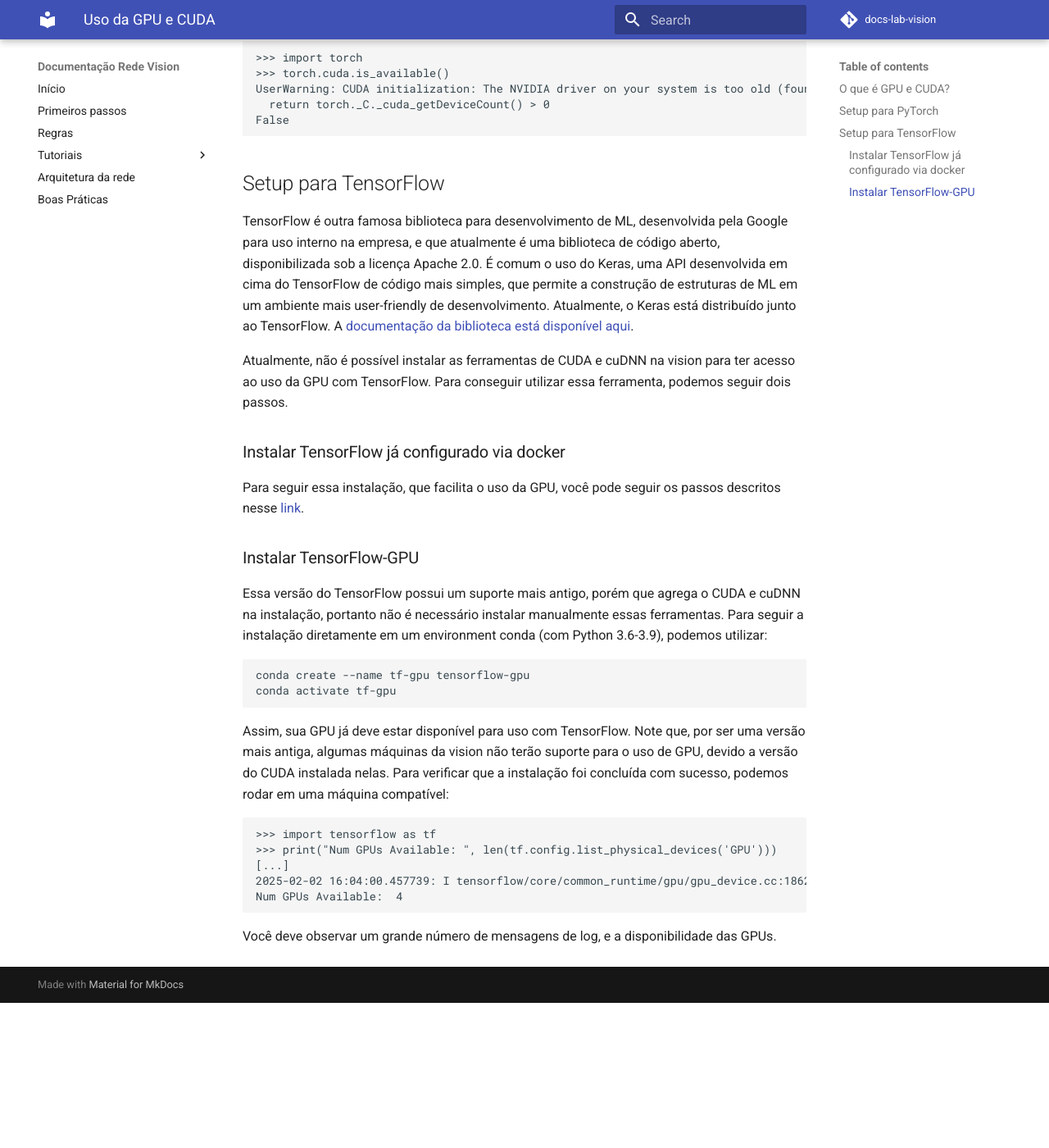
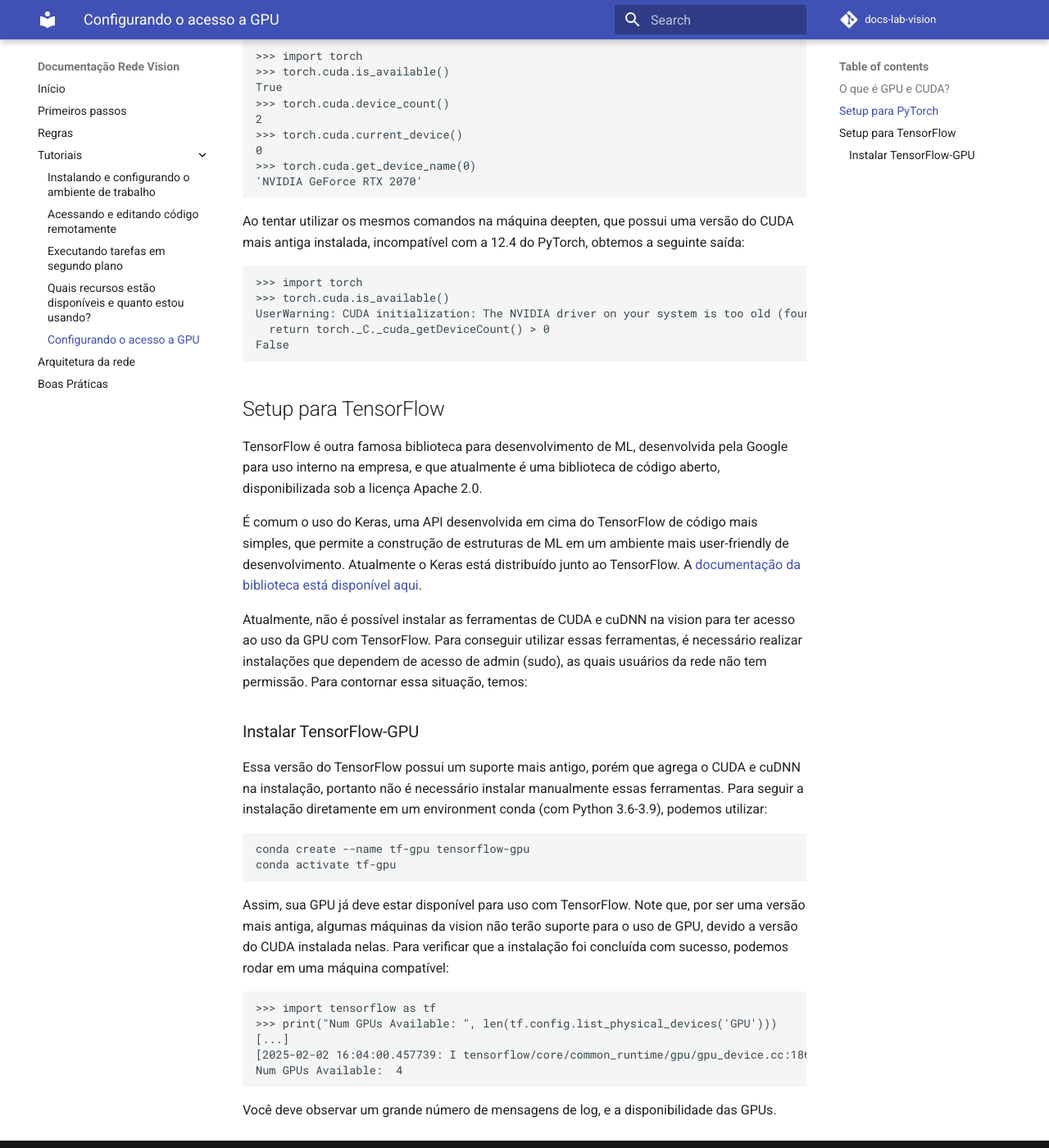
Before and after one commit to arturandre/docs-lab-vision, an MkDocs documentation site: the page built from docs/tutorials/using-gpu.md, in a window 1280 px wide and 1400 px high, scrolled down 1985 px. Shown: the whole window at 82% size. Built offline with MkDocs 1.6.1 and Material for MkDocs 9.7.7, drawn with Linux system fonts in a browser that asks for light colours; comment, search, counter and statistics services are not loaded; before the commit the page ends 3208 px from its top, so only the background shows below that; some of the changed text lies outside the part shown.

Commit message:
fix: move directories position for images

````diff
--- a/docs/tutorials/using-gpu.md
+++ b/docs/tutorials/using-gpu.md
@@ -14,7 +14,7 @@ Agora que sabemos o que é GPU, precisamos de uma forma para utilizar esse poder
 
 ## Setup para PyTorch
 
-O PyTorch é uma das mais famosas bibliotecas para desenvolvimento de sistemas de aprendizado de máquina, e muito conhecida por ser utilizada em grandes sistemas e como ferramenta essencial para pesquisadores da área. Você pode encontrar a (documentação do PyTorch aqui)[https://pytorch.org/].
+O PyTorch é uma das mais famosas bibliotecas para desenvolvimento de sistemas de aprendizado de máquina, e muito conhecida por ser utilizada em grandes sistemas e como ferramenta essencial para pesquisadores da área. Você pode encontrar a [documentação do PyTorch aqui](https://pytorch.org/).
 
 Tendo um ambiente Conda instalado e configurado, podemos entrar nesse ambiente com:
 
@@ -22,11 +22,11 @@ Tendo um ambiente Conda instalado e configurado, podemos entrar nesse ambiente c
 conda activate nome_ambiente
 ```
 
-Agora, é possível instalar todas as dependências necessárias nesse ambiente, incluindo o PyTorch. A partir de 2025, não é mais possível instalar pacotes torch usando conda, então é necessário fazer essa instalação usando pip. Para escolher a configuração da biblioteca que deseja instalar, entre nesse [link](https://pytorch.org/get-started/locally/) e escolha as opções desejadas.
+Agora, é possível instalar todas as dependências necessárias nesse ambiente, incluindo o PyTorch. A partir de 2025, não é mais possível instalar pacotes torch usando conda, então é necessário fazer essa instalação usando pip. Para escolher a configuração da biblioteca que deseja instalar, entre nesse [link](https://pytorch.org/get-started/locally/) e escolha as opções desejadas. Se desejar, siga a configuração da imagem:
 
-![PyTorch config!](/images/pytorch-getting-started.png "PyTorch Getting Started")
+![PyTorch config](../images/pytorch-getting-started.png)
 
-Agora, basta executar o comando sugerido pelo site em alguma máquina da rede, e o PyTorch estará pronto para uso. Note que, ao escolher uma configuração, você provavelmente não conseguirá utilizar a GPU em todas as máquinas da vision, isso pois a versão do CUDA instalada em cada máquina pode variar. Verifique a versão do CUDA em cada máquina para instalar o PyTorch de acordo com sua preferência, e se necessário, tenha mais de um ambiente Conda, para possuir mais de uma versão da biblioteca instalada.
+Agora, basta executar o comando sugerido pelo site em seu ambiente conda, e o PyTorch estará pronto para uso. Note que, ao escolher uma configuração, você provavelmente não conseguirá utilizar a GPU em todas as máquinas da vision, isso pois a versão do CUDA instalada em cada máquina pode variar. Verifique a versão do CUDA em cada máquina para instalar o PyTorch de acordo com sua preferência, e se necessário, tenha mais de um ambiente Conda, para possuir mais de uma versão da biblioteca instalada.
 
 Para verificar a versão CUDA instalada em cada máquina, utilize:
 
@@ -36,7 +36,7 @@ nvidia-smi
 
 Para verificar que a instalação correu corretamente e o uso da GPU está disponível em alguma máquina, utilize Python via terminal. Seguem comandos utilizados na máquina deepnine, com torch configurado com CUDA 12.4, e as respectivas saídas:
 
-```
+```python
 >>> import torch
 >>> torch.cuda.is_available()
 True
@@ -50,7 +50,7 @@ True
 
 Ao tentar utilizar os mesmos comandos na máquina deepten, que possui uma versão do CUDA mais antiga instalada, incompatível com a 12.4 do PyTorch, obtemos a seguinte saída:
 
-```
+```python
 >>> import torch
 >>> torch.cuda.is_available()
 UserWarning: CUDA initialization: The NVIDIA driver on your system is too old (found version 11020). Please update your GPU driver by downloading and installing a new version from the URL: http://www.nvidia.com/Download/index.aspx Alternatively, go to: https://pytorch.org to install a PyTorch version that has been compiled with your version of the CUDA driver. (Triggered internally at /opt/conda/conda-bld/pytorch_1720538435607/work/c10/cuda/CUDAFunctions.cpp:108.)
@@ -60,30 +60,28 @@ False
 
 ## Setup para TensorFlow
 
-TensorFlow é outra famosa biblioteca para desenvolvimento de ML, desenvolvida pela Google para uso interno na empresa, e que atualmente é uma biblioteca de código aberto, disponibilizada sob a licença Apache 2.0. É comum o uso do Keras, uma API desenvolvida em cima do TensorFlow de código mais simples, que permite a construção de estruturas de ML em um ambiente mais user-friendly de desenvolvimento. Atualmente, o Keras está distribuído junto ao TensorFlow. A [documentação da biblioteca está disponível aqui](https://www.tensorflow.org/?hl=pt-br).
+TensorFlow é outra famosa biblioteca para desenvolvimento de ML, desenvolvida pela Google para uso interno na empresa, e que atualmente é uma biblioteca de código aberto, disponibilizada sob a licença Apache 2.0.
 
-Atualmente, não é possível instalar as ferramentas de CUDA e cuDNN na vision para ter acesso ao uso da GPU com TensorFlow. Para conseguir utilizar essa ferramenta, podemos seguir dois passos.
+É comum o uso do Keras, uma API desenvolvida em cima do TensorFlow de código mais simples, que permite a construção de estruturas de ML em um ambiente mais user-friendly de desenvolvimento. Atualmente o Keras está distribuído junto ao TensorFlow. A [documentação da biblioteca está disponível aqui](https://www.tensorflow.org/?hl=pt-br).
 
-### Instalar TensorFlow já configurado via docker
-
-Para seguir essa instalação, que facilita o uso da GPU, você pode seguir os passos descritos nesse [link](https://www.tensorflow.org/install/docker?hl=pt-br).
+Atualmente, não é possível instalar as ferramentas de CUDA e cuDNN na vision para ter acesso ao uso da GPU com TensorFlow. Para conseguir utilizar essas ferramentas, é necessário realizar instalações que dependem de acesso de admin (sudo), as quais usuários da rede não tem permissão. Para contornar essa situação, temos:
 
 ### Instalar TensorFlow-GPU
 
 Essa versão do TensorFlow possui um suporte mais antigo, porém que agrega o CUDA e cuDNN na instalação, portanto não é necessário instalar manualmente essas ferramentas. Para seguir a instalação diretamente em um environment conda (com Python 3.6-3.9), podemos utilizar:
 
-```
+```bash
 conda create --name tf-gpu tensorflow-gpu
 conda activate tf-gpu
 ```
 
 Assim, sua GPU já deve estar disponível para uso com TensorFlow. Note que, por ser uma versão mais antiga, algumas máquinas da vision não terão suporte para o uso de GPU, devido a versão do CUDA instalada nelas. Para verificar que a instalação foi concluída com sucesso, podemos rodar em uma máquina compatível:
 
-```
+```python
 >>> import tensorflow as tf
 >>> print("Num GPUs Available: ", len(tf.config.list_physical_devices('GPU')))
 [...]
-2025-02-02 16:04:00.457739: I tensorflow/core/common_runtime/gpu/gpu_device.cc:1862] Adding visible gpu devices: 0, 1, 2, 3
+[2025-02-02 16:04:00.457739: I tensorflow/core/common_runtime/gpu/gpu_device.cc:1862] Adding visible gpu devices: 0, 1, 2, 3
 Num GPUs Available:  4
 ```
 
--- a/mkdocs.yml
+++ b/mkdocs.yml
@@ -1,5 +1,5 @@
 site_name: Documentação Rede Vision
-site_url: https://vision.ime.usp.br/~lucasmsobrinho
+site_url: https://vision.ime.usp.br/~rodrigocm
 site_description: Página de documentação com informações centralizadas, tutoriais e melhores práticas para usuários do Lab Vision.
 
 repo_url: https://www.github.com/lucasmsobrinho/docs-lab-vision
@@ -20,6 +20,7 @@ nav:
     - Acessando e editando código remotamente: tutorials/editing-code.md
     - Executando tarefas em segundo plano: tutorials/running-jobs.md
     - Quais recursos estão disponíveis e quanto estou usando?: tutorials/resources.md
+    - Configurando o acesso a GPU: tutorials/using-gpu.md
   - Arquitetura da rede: architecture.md
   - Boas Práticas: best-practices.md
 
````
Also changed, not shown: docs/images/pytorch-getting-started.png (renamed from images/pytorch-getting-started.png).
